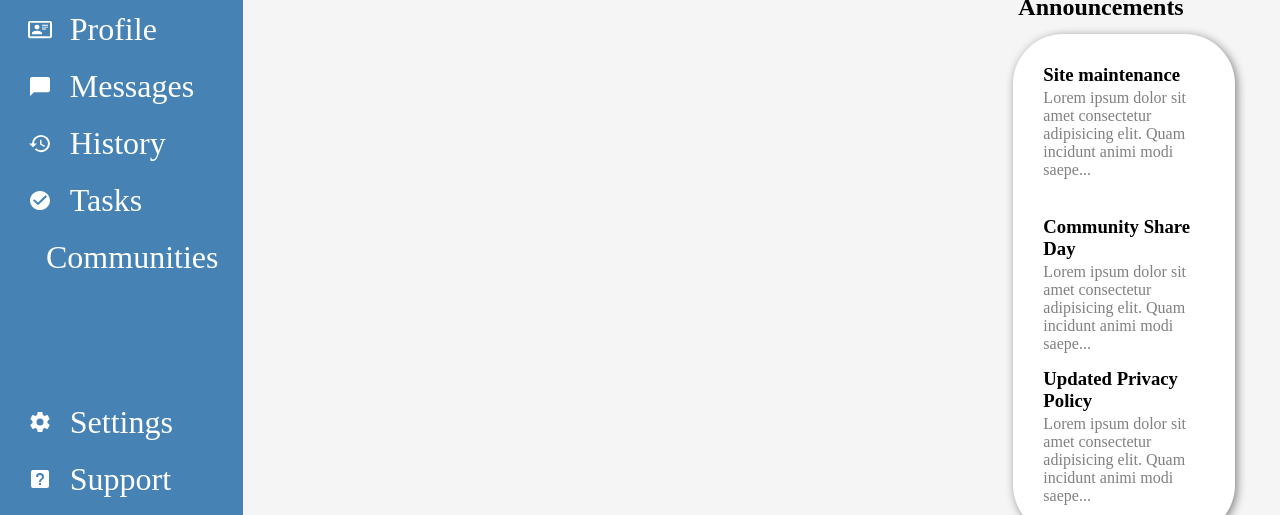
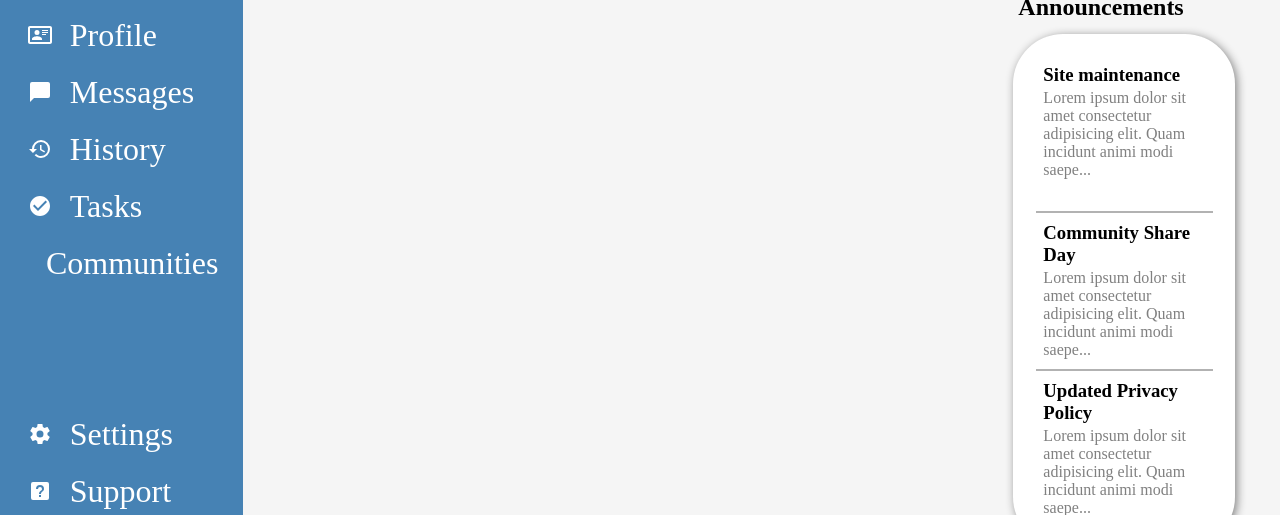
Before and after one commit to antunezFernando/admin-dashboard, a plain HTML site: page index.html in a window 1280 px wide. Shown: the part 234-749 px from the top of the page. Drawn offline with Linux system fonts and the light colour scheme.

Commit message:
Add separation lines between announcements

```diff
--- a/index.html
+++ b/index.html
@@ -97,10 +97,12 @@
                         <h3>Site maintenance</h3>
                         <p>Lorem ipsum dolor sit amet consectetur adipisicing elit. Quam incidunt animi modi saepe...</p>
                     </div>
+                    <span></span>
                     <div class="announcement">
                         <h3>Community Share Day</h3>
                         <p>Lorem ipsum dolor sit amet consectetur adipisicing elit. Quam incidunt animi modi saepe...</p>
                     </div>
+                    <span></span>
                     <div class="announcement">
                         <h3>Updated Privacy Policy</h3>
                         <p>Lorem ipsum dolor sit amet consectetur adipisicing elit. Quam incidunt animi modi saepe...</p>
--- a/styles.css
+++ b/styles.css
@@ -253,8 +253,14 @@
 .announcements-container {
     margin-bottom: 10px;
     padding: 25px;
-    grid-template-rows: repeat(3, 1fr);
+    grid-template-rows: 1fr 1px 1fr 1px 1fr;
     gap: 5px;
+
+    & span {
+        justify-self: center;
+        width: 103%;
+        border: 1px solid rgba(0, 0, 0, 0.3);
+    }
 }
 
 .announcement {
@@ -306,4 +312,5 @@
 .announcement:hover {
     scale: 1.02;
     background-color: whitesmoke;
+    box-shadow: 1px 1px 3px grey;
 }
```
